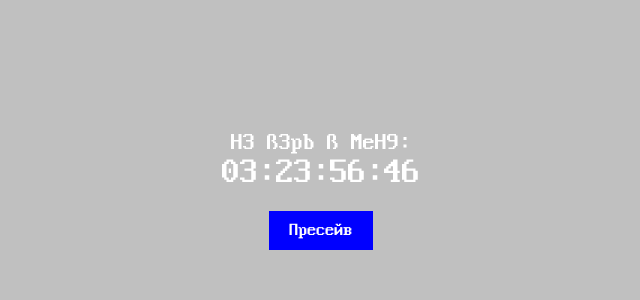
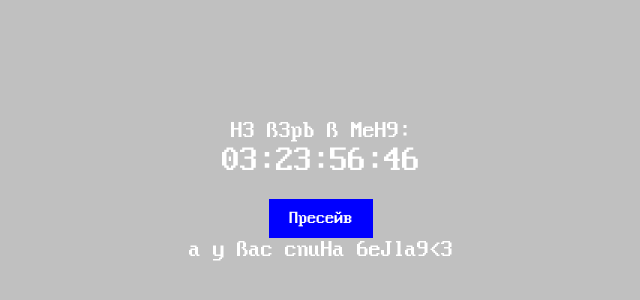
Before and after one commit to MIPOHBOPOHIH/neverbelieve, a plain HTML site: page index.html in a window 1280 px wide. Shown: the part 210-510 px from the top of the page, without its empty margins (319-959 px from the left). Drawn offline with Linux system fonts and the light colour scheme; a web font is replaced by a local one.

Commit message:
Update index.html

```diff
--- a/index.html
+++ b/index.html
@@ -58,6 +58,7 @@
 <div id="message">H3 ß3pb ß MeH9:</div>
 <div id="countdown">00:00:00</div>
 <a id="presave-button" href="https://band.link/neverbelieve" target="_blank">Пресейв</a>
+<div id="message">а y ßac сnuHа 6eJlа9<3</div>
 
 <script>
     // Установите дату и время, до которых будет идти обратный отсчет (03.11.2023 00:00 Московского времени).
```
